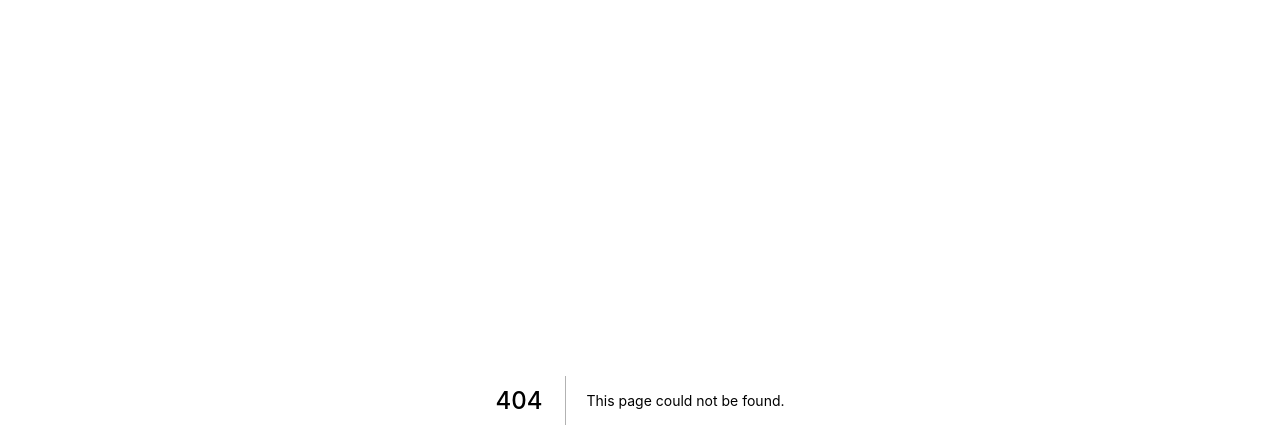
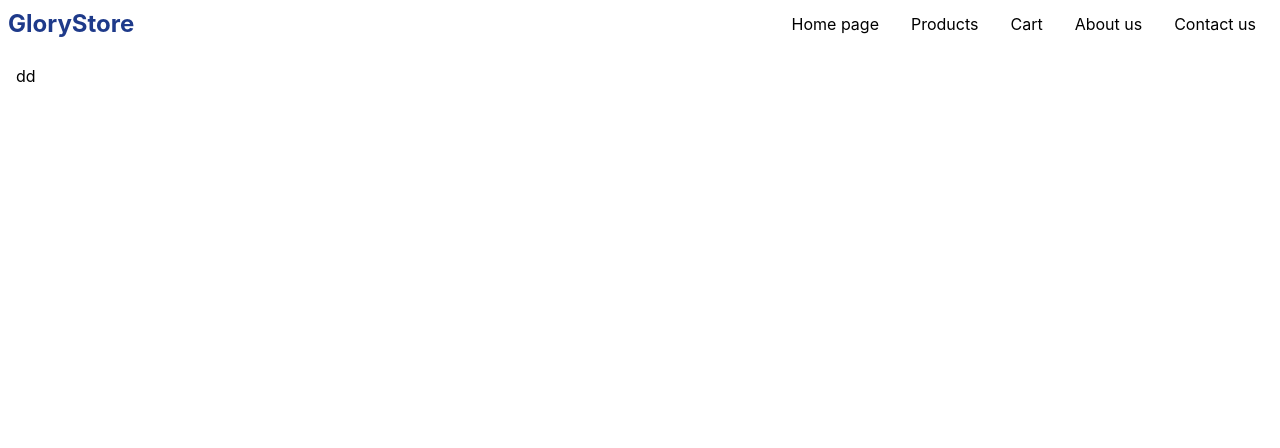
Before and after one commit to krfarshad/gloryshop, a Next.js app: page /products in a window 1280 px wide. Before the commit this address had no page. Shown: the top 448 px of the page. Built offline with nearby package versions, Linux system fonts and the light colour scheme.

Commit message:
update Button package

```diff
--- a/packages/Button/Button.tsx
+++ /dev/null
@@ -1,7 +0,0 @@
-import React from 'react'
-
-export default function Button() {
-  return (
-    <div>button</div>
-  )
-}
--- /dev/null
+++ b/packages/Button/index.tsx
@@ -0,0 +1,23 @@
+import React from 'react';
+import Link from 'next/Link';
+interface buttonProps{
+  children ?:string ,
+  className ?: string,
+  id ?:string,
+  link ?:string
+}
+const Button =(props:buttonProps):JSX.Element =>{
+  const {className  , children , id , link} =props;
+  const buttonClass = className ? className : 'p-2 mx-auto rounded-sm  bg-lime-200';
+  const text        = children  ?  children: 'click here' ;
+  const buttonId    = id        ? id: '' ;
+  const target      = link      ? link : null ;
+  return (
+    <>
+      <button className={buttonClass} id={buttonId}>
+        { (target) ? <Link href={target}><a >{text}</a></Link> : `${text}` }
+      </button>
+    </>
+  )
+}
+export default Button;
--- a/src/components/layout/Main/Main.tsx
+++ b/src/components/layout/Main/Main.tsx
@@ -1,4 +1,5 @@
 import React, { ReactNode } from 'react';
+
 type MainProps ={
     children  : ReactNode | null
 }
--- a/src/pages/_app.tsx
+++ b/src/pages/_app.tsx
@@ -1,8 +1,16 @@
-import '../styles/globals.css'
-import type { AppProps } from 'next/app'
+import "../styles/globals.css";
+import { QueryClientProvider, QueryClient } from "@tanstack/react-query";
+import type { AppProps } from "next/app";
+const queryClient = new QueryClient();
 
 function MyApp({ Component, pageProps }: AppProps) {
-  return <Component {...pageProps} />
+  return (
+    <>
+      <QueryClientProvider client={queryClient}>
+        <Component {...pageProps} />
+      </QueryClientProvider>
+    </>
+  );
 }
 
-export default MyApp
+export default MyApp;
--- a/src/pages/index.tsx
+++ b/src/pages/index.tsx
@@ -2,6 +2,7 @@ import type { NextPage } from "next";
 import Main from "../components/layout/Main/Main";
 import Head from "next/head";
 import Header from "../components/header/Header";
+import Button from '@gloryshop/Button';
 const Home: NextPage = () => {
   return (
     <>
@@ -12,6 +13,7 @@ const Home: NextPage = () => {
       <div>
         <Main>
           <h1 className="font-bold text-center mt-8"> WElcome GloryStore</h1>
+          <Button className="p-2 mx-auto rounded-sm  bg-lime-200 table mt-8" id="shop_link" link="/products">Products</Button>
         </Main>
       </div>
     </>
--- /dev/null
+++ b/src/pages/products/index.tsx
@@ -0,0 +1,23 @@
+import { useQuery } from "@tanstack/react-query";
+import { NextPage } from "next";
+import Header from "../../components/header/Header";
+import Container from "../../components/layout/Container/Container";
+import Main from "../../components/layout/Main/Main";
+
+const Products = () => {
+  //  let products = useQuery();
+
+  return (
+    <>
+      <Header></Header>
+      <Main>
+        <div className="flex flex-wrap">
+          <div className="product-box-wrapper p-2">
+            <div className="product-box">dd</div>
+          </div>
+        </div>
+      </Main>
+    </>
+  );
+};
+export default Products;
```
Also changed, not shown: src/types/types.ts (added, +13 -0 lines), src/utils/productApi/productApi.ts (added, +13 -0 lines).
